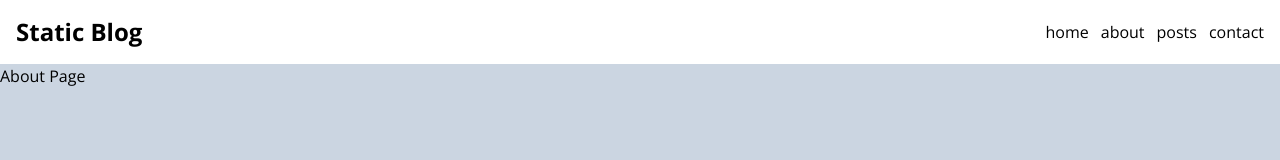
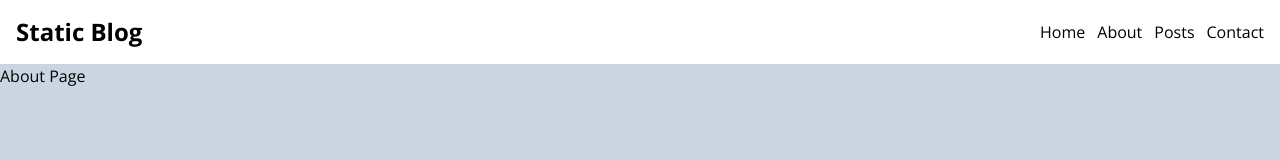
Before and after one commit to ejaman/static-blog, a Next.js app: page /about in a window 1280 px wide. Shown: the top 160 px of the page. Built offline with nearby package versions, Linux system fonts and the light colour scheme.

Commit message:
feat: 파일 이름 변경 반영

```diff
--- a/src/components/header.tsx
+++ b/src/components/header.tsx
@@ -10,10 +10,10 @@ export default function Header() {
         <h1 className="text-2xl font-bold">Static Blog</h1>
       </Link>
       <nav className="flex gap-3">
-        <Link href="/">home</Link>
-        <Link href="/about">about</Link>
-        <Link href="/posts">posts</Link>
-        <Link href="/contact">contact</Link>
+        <Link href="/">Home</Link>
+        <Link href="/about">About</Link>
+        <Link href="/posts">Posts</Link>
+        <Link href="/contact">Contact</Link>
       </nav>
     </header>
   );
```
